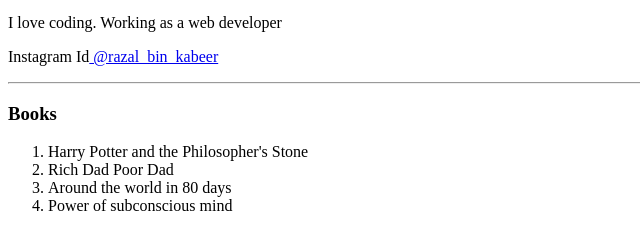
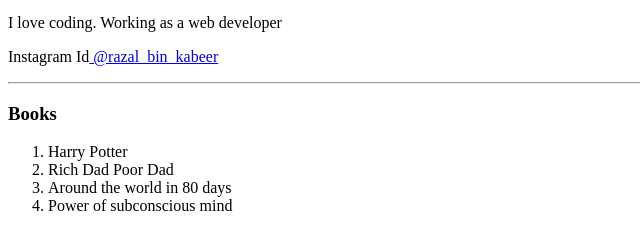
Before and after one commit to RazalBinKabeer/resume, a plain HTML site: page index.html in a window 1280 px wide. Shown: the part 432-682 px from the top of the page, without its empty margins (0-640 px from the left). Drawn offline with Linux system fonts and the light colour scheme.

Commit message:
Changes in Books section

```diff
--- a/index.html
+++ b/index.html
@@ -32,7 +32,7 @@
     <!-- Books -->
     <h3>Books</h3>
     <ol>
-      <li>Harry Potter and the Philosopher's Stone</li>
+      <li>Harry Potter</li>
       <li>Rich Dad Poor Dad</li>
       <li>Around the world in 80 days</li>
       <li>Power of subconscious mind</li>
```
